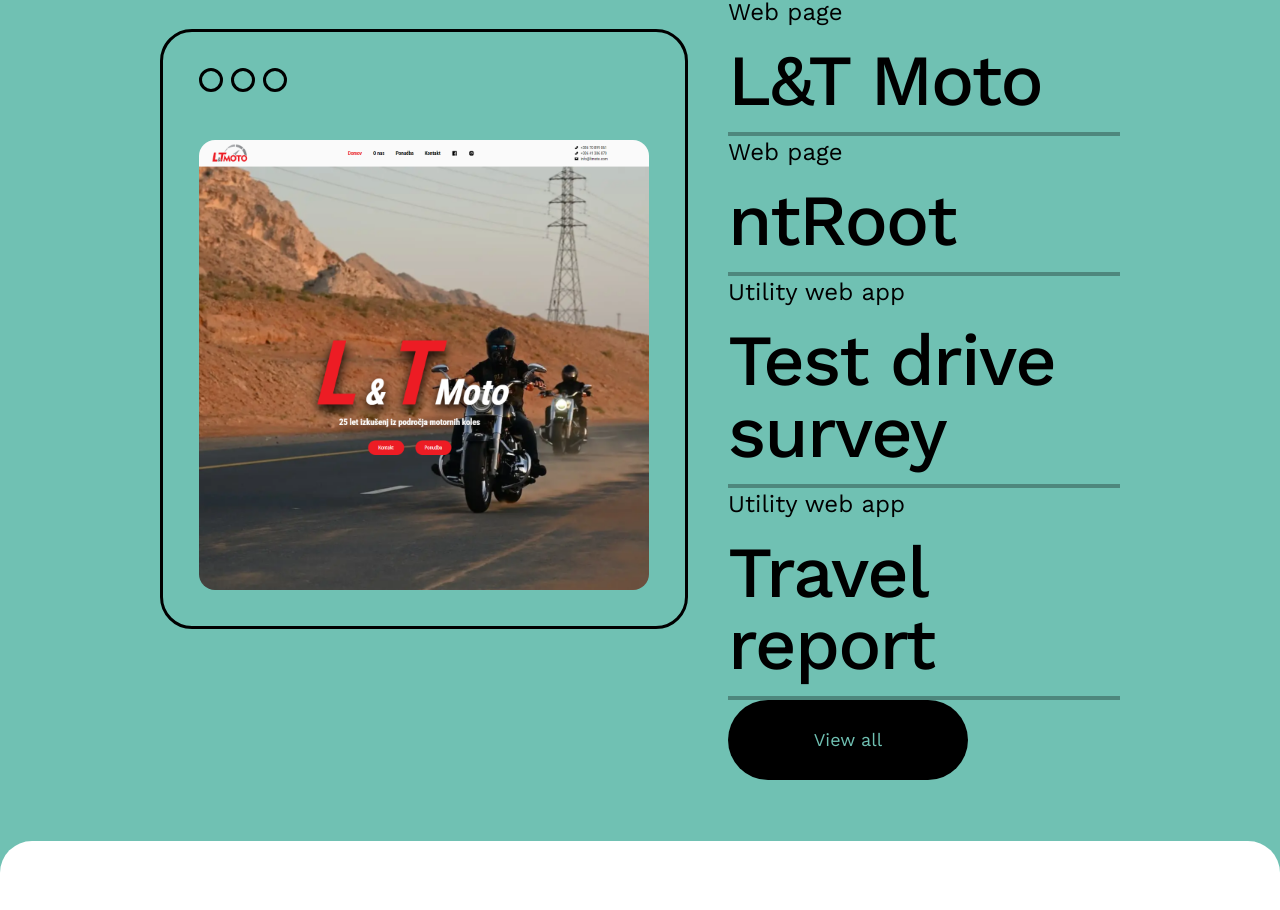
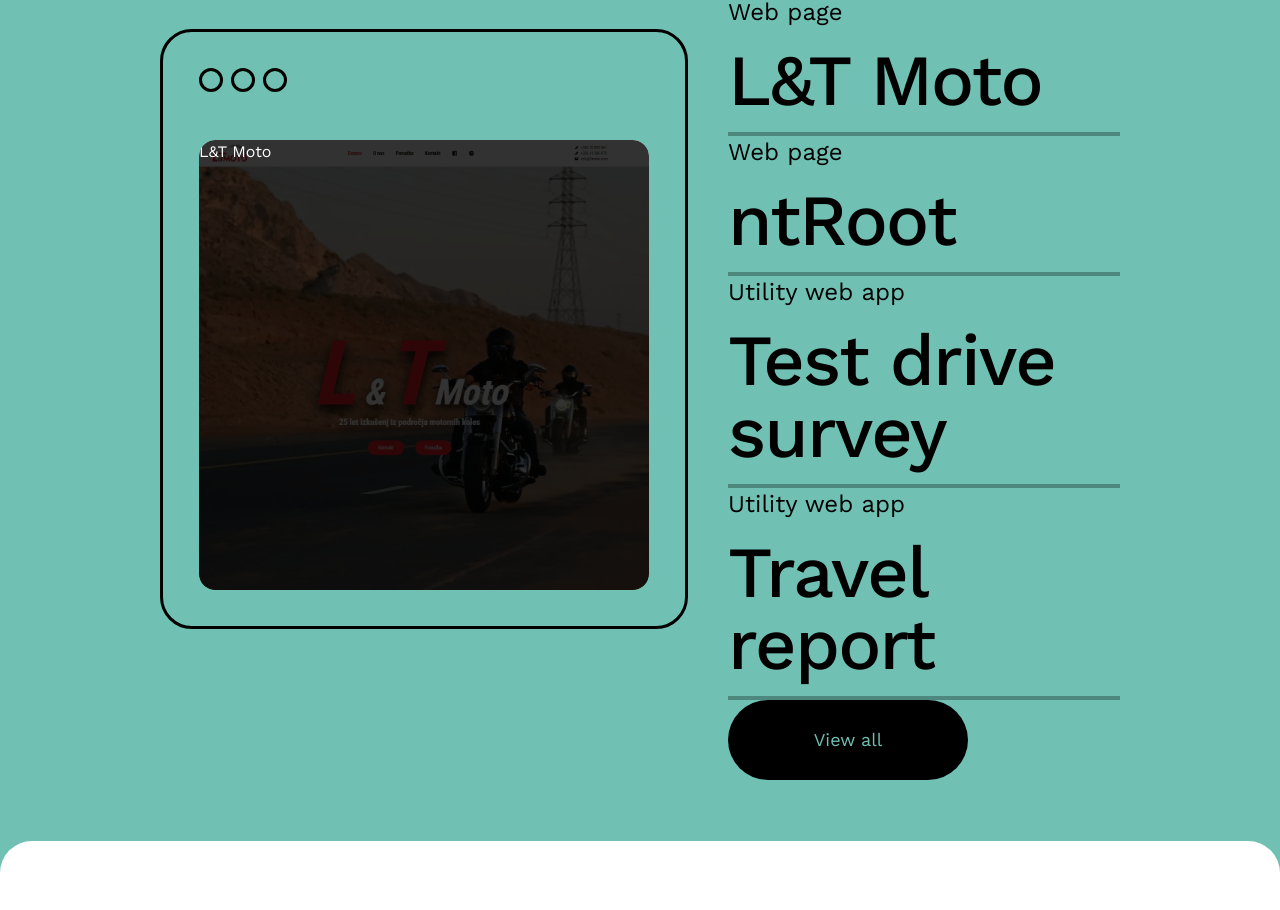
Before and after one commit to rubuz/ML-portfolioV2, a React (Vite) app: page / in a window 1280 px wide. Shown: the part 2237-3147 px from the top of the page. Built offline with nearby package versions, Linux system fonts and the light colour scheme.

Commit message:
js: starting on extra project info

```diff
--- a/src/components/ProjectText.jsx
+++ b/src/components/ProjectText.jsx
@@ -1,8 +1,12 @@
 import React from "react";
 
-const ProjectText = ({ title, group }) => {
+const ProjectText = ({ title, group, onMouseEnter, onMouseLeave }) => {
   return (
-    <div className="group flex flex-col gap-4 cursor-pointer">
+    <div
+      className="group flex flex-col gap-4 cursor-pointer"
+      onMouseEnter={onMouseEnter}
+      onMouseLeave={onMouseLeave}
+    >
       <p className="text-2xl">{group}</p>
       <h3 className="text-7xl font-medium tracking-tight">{title}</h3>
       <div className="w-full h-1 bg-black/30 relative">
--- a/src/components/Projects.jsx
+++ b/src/components/Projects.jsx
@@ -1,4 +1,4 @@
-import React from "react";
+import React, { useState } from "react";
 import Project1 from "../assets/project1.png";
 import Marquee from "react-fast-marquee";
 import MarqueeText from "./MarqueeText";
@@ -10,6 +10,12 @@
 const Projects = () => {
   const projectDot = document.querySelector(".dot-container");
   const dots = document.querySelectorAll(".project-dot");
+  const [hoveredProject, setHoveredProject] = useState(projectsInfo[0]);
+
+  const handleHoverProject = (project) => {
+    setHoveredProject(project);
+  };
+
   const handleHover = () => {
     if (projectDot) {
       projectDot.classList.add("hoverd");
@@ -40,15 +46,23 @@
             <div className="w-6 h-6 rounded-full border-[3px] border-black transition-all duration-500 project-dot"></div>
           </div>
           <div
-            className="w-full project-img cursor-pointer"
+            className="w-full project-img rounded-2xl hover:scale-[104%] transition-all duration-1000 relative overflow-hidden group"
             onMouseEnter={handleHover}
             onMouseLeave={handleMouseLeave}
           >
-            <img
-              src={Project1}
-              alt=""
-              className="object-contain rounded-2xl hover:scale-[104%] transition-all duration-1000"
-            />
+            <div>
+              <img
+                src={hoveredProject ? hoveredProject.image : ""}
+                alt=""
+                className="object-contain rounded-2xl  "
+              />
+            </div>
+            <div className="absolute top-0 right-0 z-10 w-full h-full bg-black/80 rounded-2xl translate-y-0 group-hover:translate-y-0 transition-all duration-500">
+              <div>
+                <p className="text-white">{hoveredProject.title}</p>
+                <p>{}</p>
+              </div>
+            </div>
           </div>
         </div>
         <div className="h-[85%] flex flex-col justify-between">
@@ -57,6 +71,9 @@
               group={project.group}
               title={project.title}
               key={project.id}
+              onMouseEnter={() => {
+                handleHoverProject(project);
+              }}
             />
           ))}
           {/* <ProjectText group={"Web page"} title={"L&T Moto"} />
--- a/src/components/projectsInfo.js
+++ b/src/components/projectsInfo.js
@@ -10,6 +10,9 @@
     group: "Web page",
     title: "L&T Moto",
     url: "https://ltmoto.netlify.app/",
+    description:
+      "A landig page for small company that sells motorcycles. Page is written in ReactJS with TailwindCSS. Contact form uses PHP scripts on backend server.",
+    tech: "ReactJS, TailwindCSS, PHP",
   },
   {
     id: 2,
@@ -17,6 +20,9 @@
     group: "Web page",
     title: "ntRoot",
     url: "https://eloquent-bonbon-b4a5f7.netlify.app",
+    description:
+      "A website for small IT bussnies. One of my first full multi-page web pages. It was fully build with vanilla HTML, CSS and JS.",
+    tech: "HTML, CSS, JS",
   },
   {
     id: 3,
@@ -24,6 +30,9 @@
     group: "Utility web app",
     title: "Test drive survey",
     url: "https://64afd2688bb4cb0326df645e--splendorous-pithivier-d797a9.netlify.app/",
+    description:
+      "RV test drive survey is a React.js web app that simplifies the process of collecting feedback and complaints after test driving an RV. Users can enter data, submit complaints, and even upload pictures. The app generates a JSON file that is uploaded to the backend server for further analysis.",
+    tech: "ReactJS, CSS, React Router",
   },
   {
     id: 4,
@@ -31,5 +40,8 @@
     group: "Utility web app",
     title: "Travel report",
     url: "https://clever-praline-9cfb49.netlify.app/",
+    description:
+      "Business Trip Report form, simplifying reporting process. Employees can conveniently input trip details once, store them in local storage, preview the report, and print it when ready for physical submission.",
+    tech: "ReactJS, TailwindCSS",
   },
 ];
```
